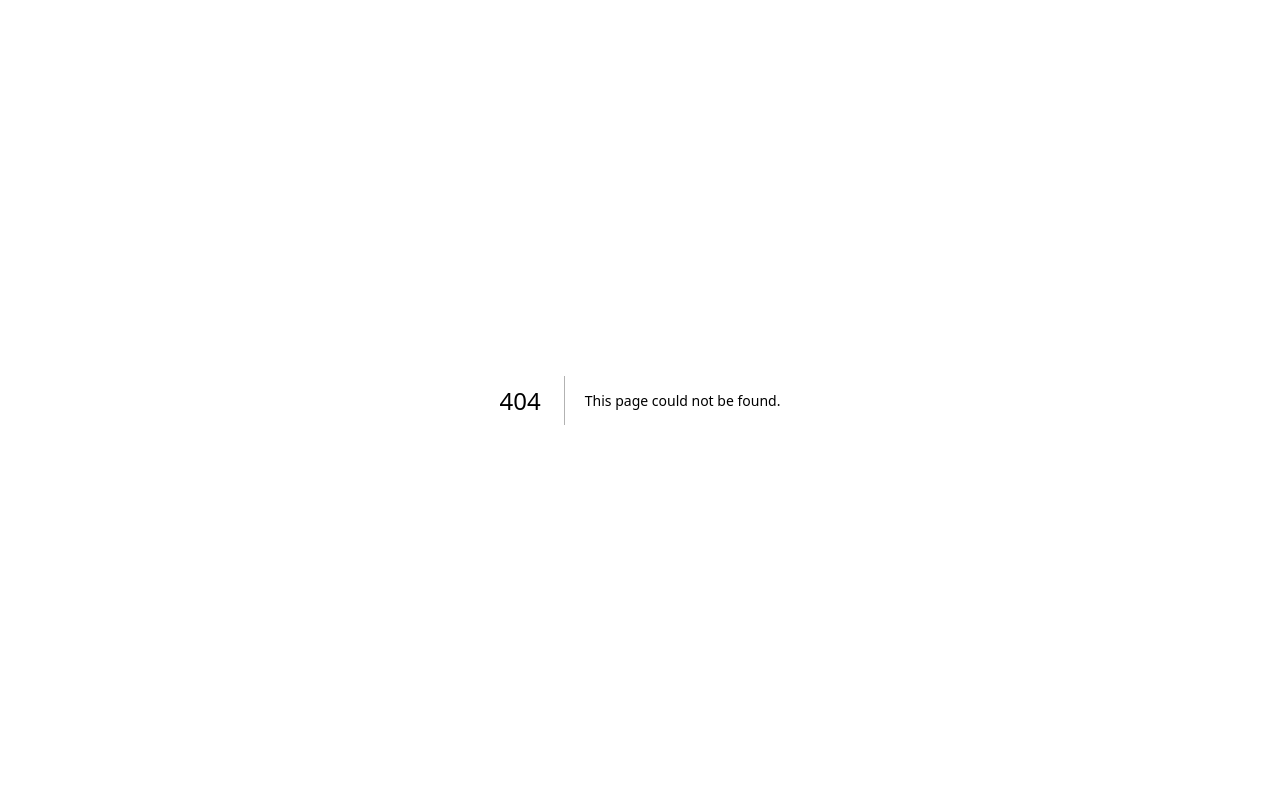
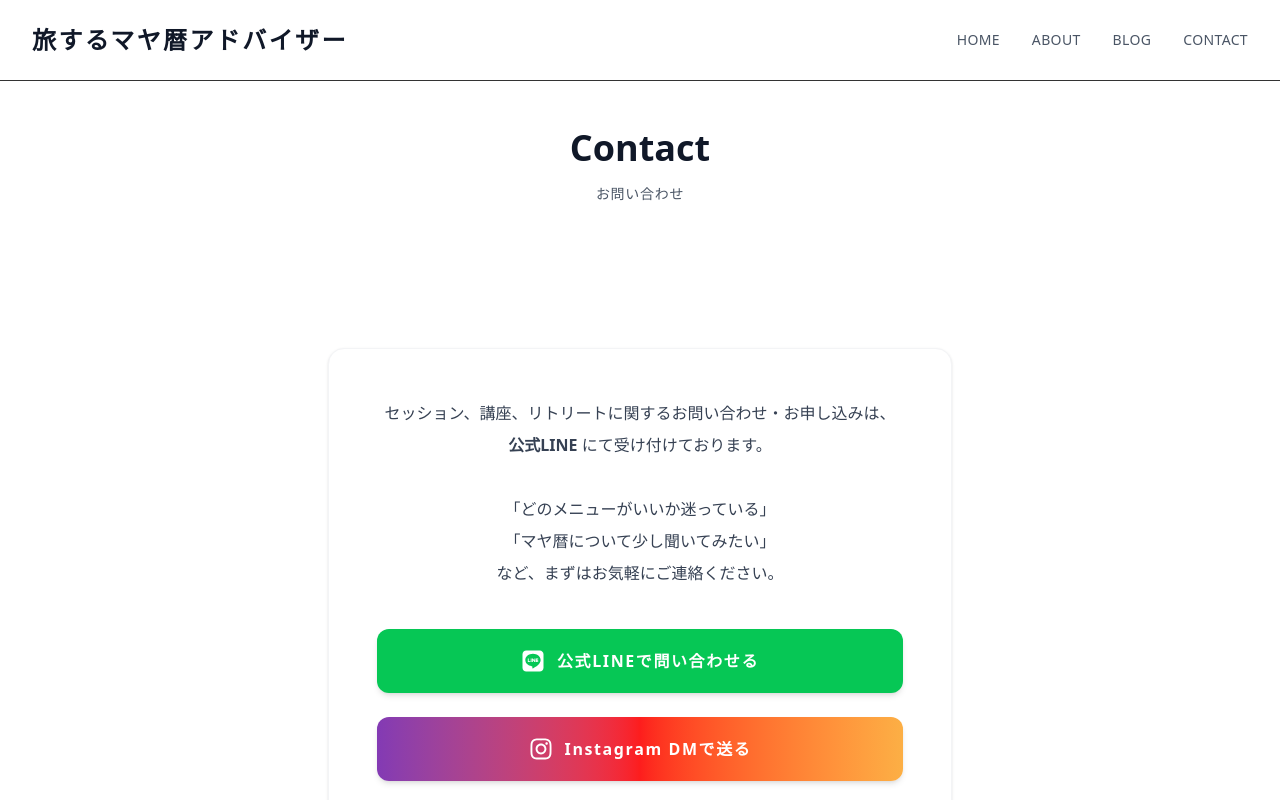
Before and after one commit to himitsujikken-ai/miyu-rouge, a Next.js app: page /contact in a window 1280 px wide. Before the commit this address had no page. Shown: the top 800 px of the page. Built offline with nearby package versions, Linux system fonts and the light colour scheme.

Commit message:
feat: Implement Contact page with LINE and Instagram links

```diff
--- a/package.json
+++ b/package.json
@@ -13,6 +13,7 @@
     "next": "16.0.10",
     "react": "19.2.1",
     "react-dom": "19.2.1",
+    "react-icons": "^5.5.0",
     "server-only": "^0.0.1"
   },
   "devDependencies": {
--- /dev/null
+++ b/src/app/contact/page.tsx
@@ -0,0 +1,75 @@
+import Header from "@/components/Header";
+import Footer from "@/components/Footer";
+import Link from "next/link";
+import { FaLine, FaInstagram } from "react-icons/fa";
+
+export const metadata = {
+    title: "Contact | 旅するマヤ暦アドバイザー 美優",
+    description: "お問い合わせはこちらから。公式LINE、Instagram DMにて受け付けています。",
+};
+
+export default function ContactPage() {
+    return (
+        <main className="min-h-screen flex flex-col bg-white">
+            <Header />
+
+            {/* Hero Section */}
+            <div className="pt-32 pb-16 px-6 bg-sand-beige text-center">
+                <h1 className="font-serif text-3xl md:text-4xl font-bold text-gray-900 mb-4">
+                    Contact
+                </h1>
+                <p className="font-sans text-gray-600 tracking-wider text-sm">
+                    お問い合わせ
+                </p>
+            </div>
+
+            {/* Content Section */}
+            <section className="py-20 px-6 max-w-2xl mx-auto w-full flex-grow">
+                <div className="bg-white p-8 md:p-12 rounded-2xl shadow-sm border border-gray-100 text-center">
+                    <p className="text-gray-700 leading-loose mb-10">
+                        セッション、講座、リトリートに関するお問い合わせ・お申し込みは、<br className="hidden md:inline" />
+                        <span className="font-bold text-turquoise">公式LINE</span> にて受け付けております。<br /><br />
+                        「どのメニューがいいか迷っている」<br />
+                        「マヤ暦について少し聞いてみたい」<br />
+                        など、まずはお気軽にご連絡ください。
+                    </p>
+
+                    <div className="space-y-6">
+                        {/* Official LINE Button */}
+                        <a
+                            href="https://line.me/R/ti/p/@00000000" // Placeholder, user needs to update
+                            target="_blank"
+                            rel="noopener noreferrer"
+                            className="group relative block w-full bg-[#06C755] text-white font-bold py-5 rounded-xl shadow-md hover:shadow-lg transition-all duration-300 overflow-hidden"
+                        >
+                            <div className="flex items-center justify-center gap-3 relative z-10">
+                                <FaLine className="text-2xl" />
+                                <span className="tracking-widest">公式LINEで問い合わせる</span>
+                            </div>
+                        </a>
+
+                        {/* Instagram DM Button */}
+                        <a
+                            href="https://instagram.com/miyu__rouge"
+                            target="_blank"
+                            rel="noopener noreferrer"
+                            className="block w-full bg-gradient-to-r from-[#833AB4] via-[#FD1D1D] to-[#FCAF45] text-white font-bold py-5 rounded-xl shadow-md hover:opacity-90 transition-all duration-300"
+                        >
+                            <div className="flex items-center justify-center gap-3">
+                                <FaInstagram className="text-2xl" />
+                                <span className="tracking-widest">Instagram DMで送る</span>
+                            </div>
+                        </a>
+                    </div>
+
+                    <p className="mt-10 text-xs text-gray-400">
+                        ※ お問い合わせ内容によっては、回答にお時間をいただく場合がございます。<br />
+                        ※ 営業・勧誘等のご連絡はお断りしております。
+                    </p>
+                </div>
+            </section>
+
+            <Footer />
+        </main>
+    );
+}
```
Also changed, not shown: 1 other file (tests, documents, lock files or other folders).
